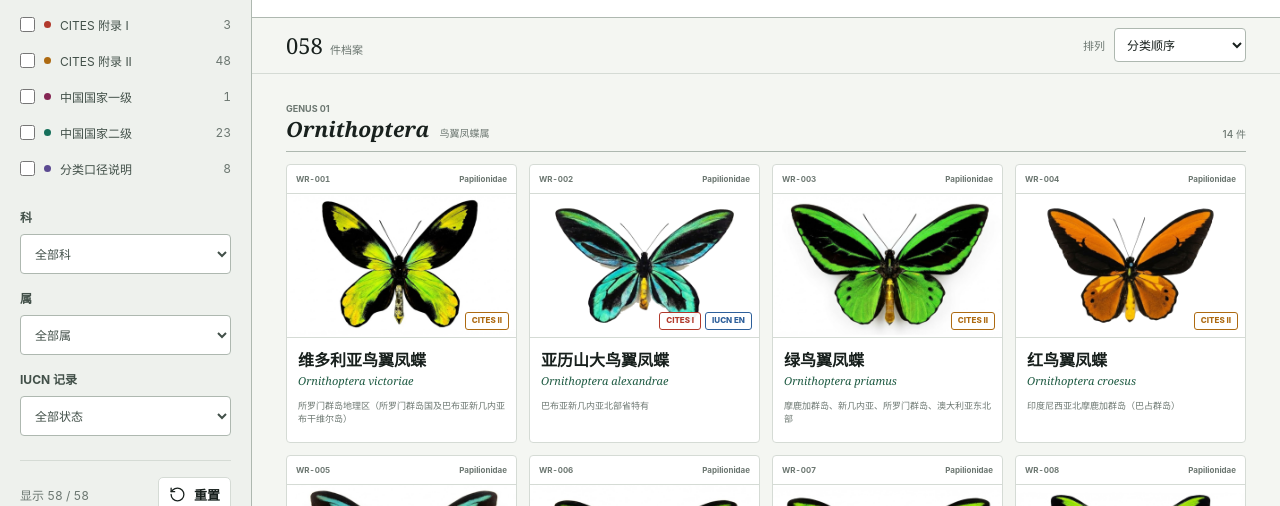
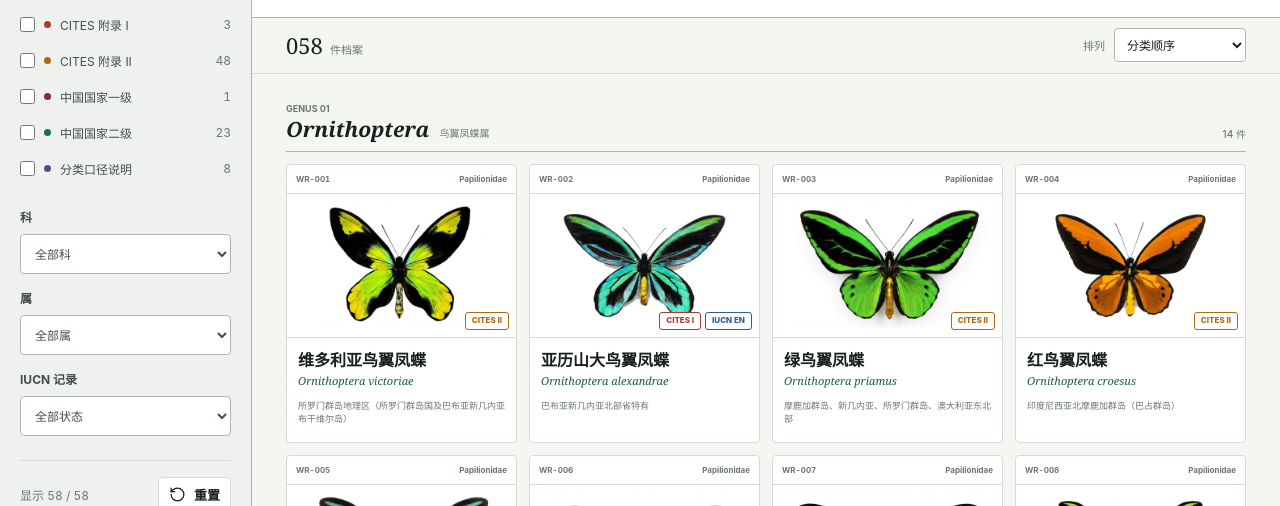
Before and after one commit to SeanWong17/butterfly-registry, a website: page index.html in a window 1280 px wide. Shown: the part 294-800 px from the top of the page. Drawn offline with Linux system fonts and the light colour scheme; a web font is replaced by a local one.

Commit message:
fix: keep specimen previews fully visible

```diff
--- a/styles.css
+++ b/styles.css
@@ -744,6 +744,7 @@ main {
   position: relative;
   aspect-ratio: 16 / 10;
   overflow: hidden;
+  padding: 7px;
   background: #fff;
 }
 
@@ -752,11 +753,6 @@ main {
   height: 100%;
   display: block;
   object-fit: contain;
-  transition: transform 220ms ease;
-}
-
-.specimen-drawer:hover .specimen-stage img {
-  transform: scale(1.035);
 }
 
 .protection-tabs,
```
Also changed, not shown: docs/wing-register-preview.png.
